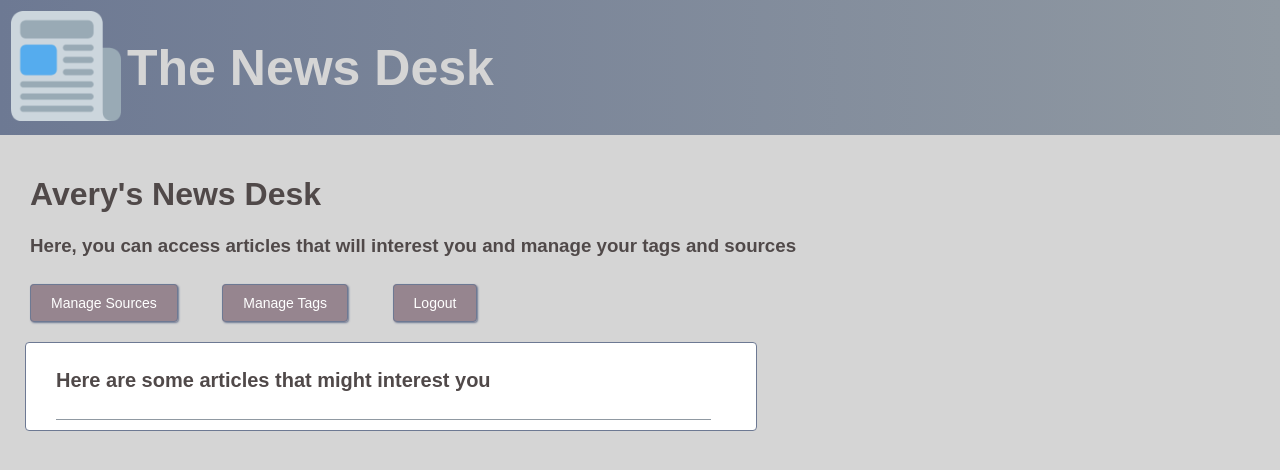
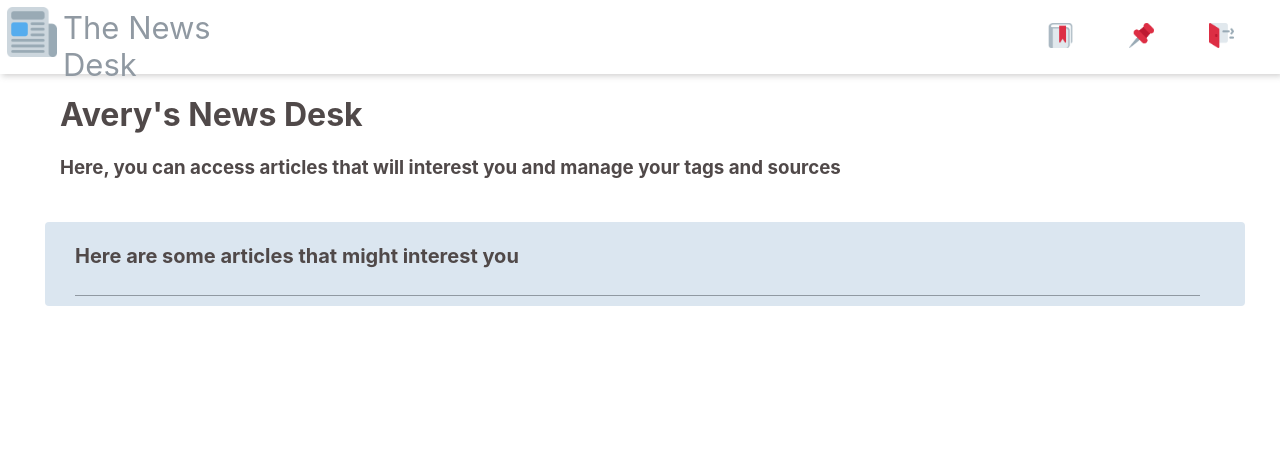
Before and after one commit to AveryLevin/News-Desk-App, a Django app: page /news/user_home/ in a window 1280 px wide. Shown: the top 470 px of the page. Run offline with Django 3.2, Linux system fonts and the light colour scheme; a user stored in the database is signed in; data comes from the database, SQL or seed files in the repository; both versions use the stored data as it was after the commit; data that the repository does not hold is empty.

Commit message:
refactored aesthetic

```diff
--- a/newsapp/news_scraper/static/news_scraper/css/base_style.css
+++ b/newsapp/news_scraper/static/news_scraper/css/base_style.css
@@ -2,14 +2,16 @@
     --dusty: #96858f;
     --lavender: #6d7993;
     --overcast: #9099a2;
+    --lightblue: #e8f9fd;
+    --brightorange: #ff1e00;
     --paper: #d5d5d5;
 }
 
 body {
-    font-family: Arial, Helvetica, sans-serif;
+    font-family: -apple-system, BlinkMacSystemFont, 'Segoe UI', Roboto, Oxygen, Ubuntu, Cantarell, 'Open Sans', 'Helvetica Neue', sans-serif;
     color: rgb(80, 73, 73);
     margin: 0px;
-    background: var(--paper);
+    background: white;
 }
 .col-md-8 {
     margin-left: 10px;
@@ -17,7 +19,7 @@ body {
 
 img {
     border: none;
-    width: 110px;
+    width: 50px;
     margin: 6px;
     box-shadow: none;
     float: left;
@@ -28,29 +30,89 @@ input[type=submit],
 button {
     margin: 5px;
     border-style: solid;
-    border-color: var(--lavender);
+    border-color: white;
     border-width: thin;
-    border-radius: 4px;
-    box-shadow: 1px 1px 2px var(--lavender);
-    background-color: var(--dusty);
+    border-radius: 20px;
+    background-color: white;
     cursor: pointer;
     height: 30px;
-    color: white;
+    color: rgba(80, 80, 80, 0.678);
     width: 80px;
     font-size: 14px;
 }
 
+input[type=submit]:hover,
+.button:hover,
+button:hover {
+    background-color: rgba(255, 0, 0, 0.13);
+}
+
+#header-button {
+    text-decoration: none;
+    padding: 10px;
+    padding-left: 20px;
+    padding-right: 20px;
+    vertical-align: middle;
+    display: inline-block;
+    height: 20px !important;
+    width: 20px !important;
+}
+
+#header-button:hover {
+    background-color: white !important;
+}
+
+.header-button-img {
+    width: 25px;
+    float: none;
+    vertical-align: middle;
+}
+
+#header-button .tooltip {
+    visibility: hidden !important;
+    width: 120px;
+    background-color: rgba(0, 0, 0, 0.35);
+    color: #fff;
+    text-align: center;
+    transform: translateX(-40px);
+    border-radius: 6px;
+    padding: 5px 0;
+    font-size: 14px;
+
+    /* Position the tooltip */
+    position: absolute;
+    z-index: 2;
+}
+
+#header-button:hover .tooltip {
+    visibility: visible !important;
+}
+
 .page-header {
-    background: linear-gradient(-90deg, var(--overcast), var(--lavender));
-    font-size: 25px;
-    padding: 5px;
-    color: white;
+    background: linear-gradient(-90deg, rgb(71, 70, 70), grey);
+    background: white;
+    font-size: 31px;
+    padding: 1px;
+    padding-bottom: 21px;
+    box-shadow: 2px 2px 6px rgba(102, 100, 100, 0.3);
+}
+
+.page-header p {
+    width: 100%;
+    margin-top: 8px;
+    margin-bottom: 9px;
 }
 
 .page-title {
+    float: left;
     text-decoration: none;
-    color: var(--paper);
+    color: var(--overcast);
+    display: flexbox;
+    width: 271px;
+    margin-right: calc(100% - 271px - 263px);
 }
+
+
 
 input[type=text],
 input[type=password],
--- a/newsapp/news_scraper/static/news_scraper/css/user_home.css
+++ b/newsapp/news_scraper/static/news_scraper/css/user_home.css
@@ -3,33 +3,35 @@
     padding: 10px;
     padding-left: 20px;
     padding-right: 20px;
-    margin: 20px;
 }
 
 .top {
-    padding: 20px;
+    padding: 0px;
     padding-bottom: 0px;
+    width: calc(100% - 100px);
+    margin: auto;
+    height: 100px;
 }
 
 .article-list {
     display: block;
-    background: white;
-    border-style: solid;
+    background: #dbe6f0;
+    border-style: none;
     border-width: thin;
     border-color: var(--lavender);
     border-radius: 4px;
     padding-left: 30px;
     padding-top: 0px;
     padding-bottom: 10px;
-    margin: 15px;
     margin-top: 30px;
     margin-bottom: 30px;
-    width: 700px;
+    width: calc(100% - 100px);
+    margin: auto;
 }
 
 .article-list h4 {
     font-size: 20px;
-    padding: 0px;
+    padding-top: 22px;
 }
 
 .hztl-line {
@@ -63,7 +65,7 @@
 
 .article-item-dark {
     display: block;
-    background: rgb(211, 194, 194);
+    background: rgb(235, 235, 235);
     border-style: solid;
     border-width: thin;
     border-color: var(--lavender);
@@ -78,7 +80,7 @@
 
 .article-item-dark a {
     text-decoration: none;
-    color: white
+    color: var(--lavender);
 }
 
 .left-side {
--- a/newsapp/news_scraper/templates/news_scraper/base.html
+++ b/newsapp/news_scraper/templates/news_scraper/base.html
@@ -18,7 +18,17 @@
     <div class="page-header">
         <a class='page-title' href="/news/">
             <img src="{% static 'news_scraper/images/news_icon.png' %}" alt="">
-            <h1 class="title-text">The News Desk</h1>
+            <p class="title-text">The News Desk</p>
+            <a href="{% url 'news_scraper:user_sources' %}" class="button" id="header-button">
+                <img class="header-button-img" src="{% static 'news_scraper/images/sources.png' %}" alt="">
+                <span class="tooltip">Manage Sources</span></a>
+            <a href="{% url 'news_scraper:user_tags' %}" class="button" id="header-button">
+                <img class="header-button-img" src="{% static 'news_scraper/images/pushpin.png' %}" alt="">
+                <span class="tooltip">Manage Tags</span></a>
+
+            <a href="{% url 'news_scraper:logout' %}" class="button" id="header-button">
+                <img class="header-button-img" src="{% static 'news_scraper/images/logout.png' %}" alt="">
+            <span class="tooltip">Logout</span></a>
         </a>
     </div>
     <div class="content container">
--- a/newsapp/news_scraper/templates/news_scraper/user_home.html
+++ b/newsapp/news_scraper/templates/news_scraper/user_home.html
@@ -20,12 +20,6 @@
     <br>
 </div>
 
-<a href="{% url 'news_scraper:user_sources' %}" class=button>Manage Sources</a>
-
-<a href="{% url 'news_scraper:user_tags' %}" class=button>Manage Tags</a>
-
-<a href="{% url 'news_scraper:logout' %}" class=button>Logout</a>
-
 <div id="app">
     <ul class="article-list">
         <h4>Here are some articles that might interest you</h4>
```
Also changed, not shown: newsapp/db.sqlite3, newsapp/news_scraper/static/news_scraper/images/logout.png (added), newsapp/news_scraper/static/news_scraper/images/pushpin.png (added), newsapp/news_scraper/static/news_scraper/images/sources.png (added).
